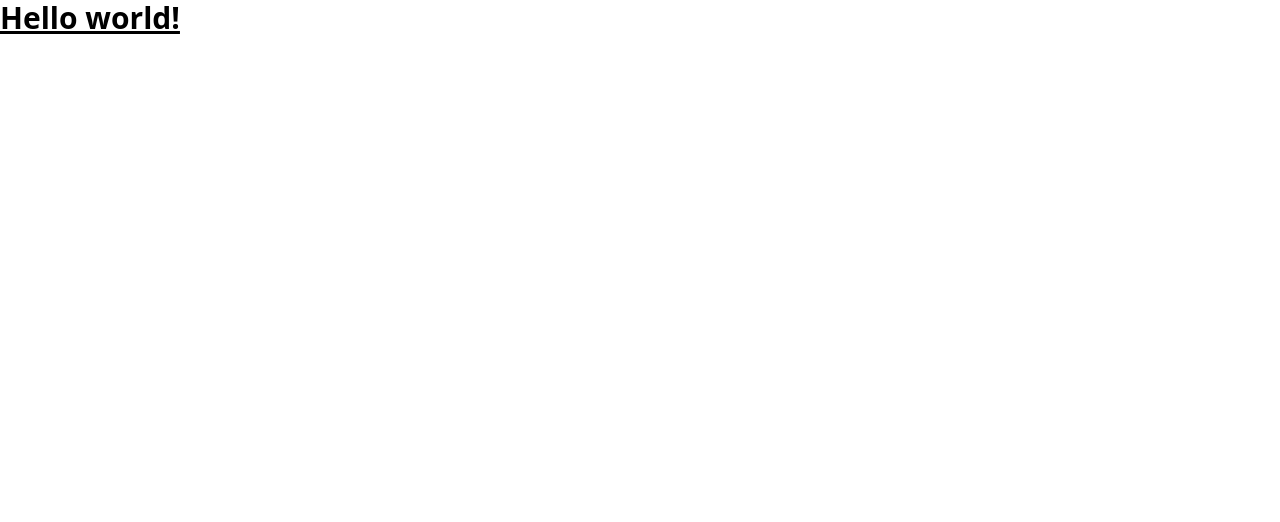
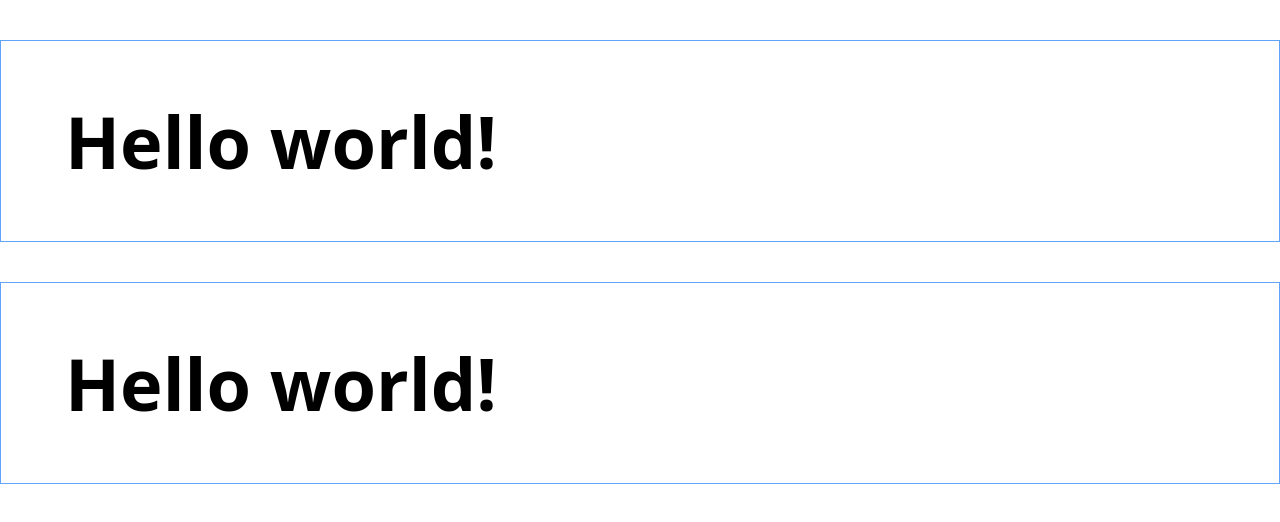
Before and after one commit to TI2022/tailwind-practice, a website: page tailwindcss-udemy/src/index.html in a window 1280 px wide. Drawn offline with Linux system fonts and the light colour scheme.

Commit message:
learn padding and margin tailwind

```diff
--- a/tailwindcss-udemy/src/index.html
+++ b/tailwindcss-udemy/src/index.html
@@ -7,6 +7,11 @@
     <title>Portfolio Site</title>
   </head>
   <body>
-    <h1 class="text-3xl font-bold underline">Hello world!</h1>
+    <div class="border border-blue-400 p-16 my-10">
+      <h1 class="text-7xl font-bold">Hello world!</h1>
+    </div>
+    <div class="border border-blue-400 p-16 my-10">
+      <h1 class="text-7xl font-bold">Hello world!</h1>
+    </div>
   </body>
 </html>
```
Also changed, not shown: tailwindcss-udemy/src/output.css.
